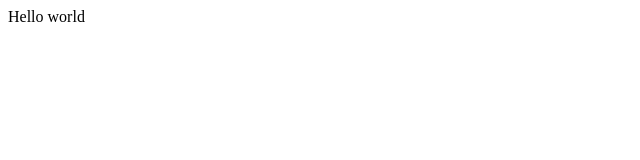
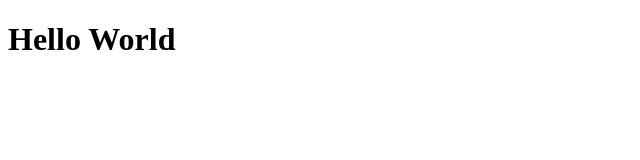
Before and after one commit to Theokm2008/CarGallery, a plain HTML site: page index.html in a window 1280 px wide. Shown: the whole page, without its empty margins (0-640 px from the left). Drawn offline with Linux system fonts and the light colour scheme.

Commit message:
Git Hub Test

```diff
--- a/index.html
+++ b/index.html
@@ -9,7 +9,7 @@
 </head>
 
 <body>
-  Hello world
+  <h1>Hello World</h1>
   <script src="script.js"></script>
 </body>
 
```
